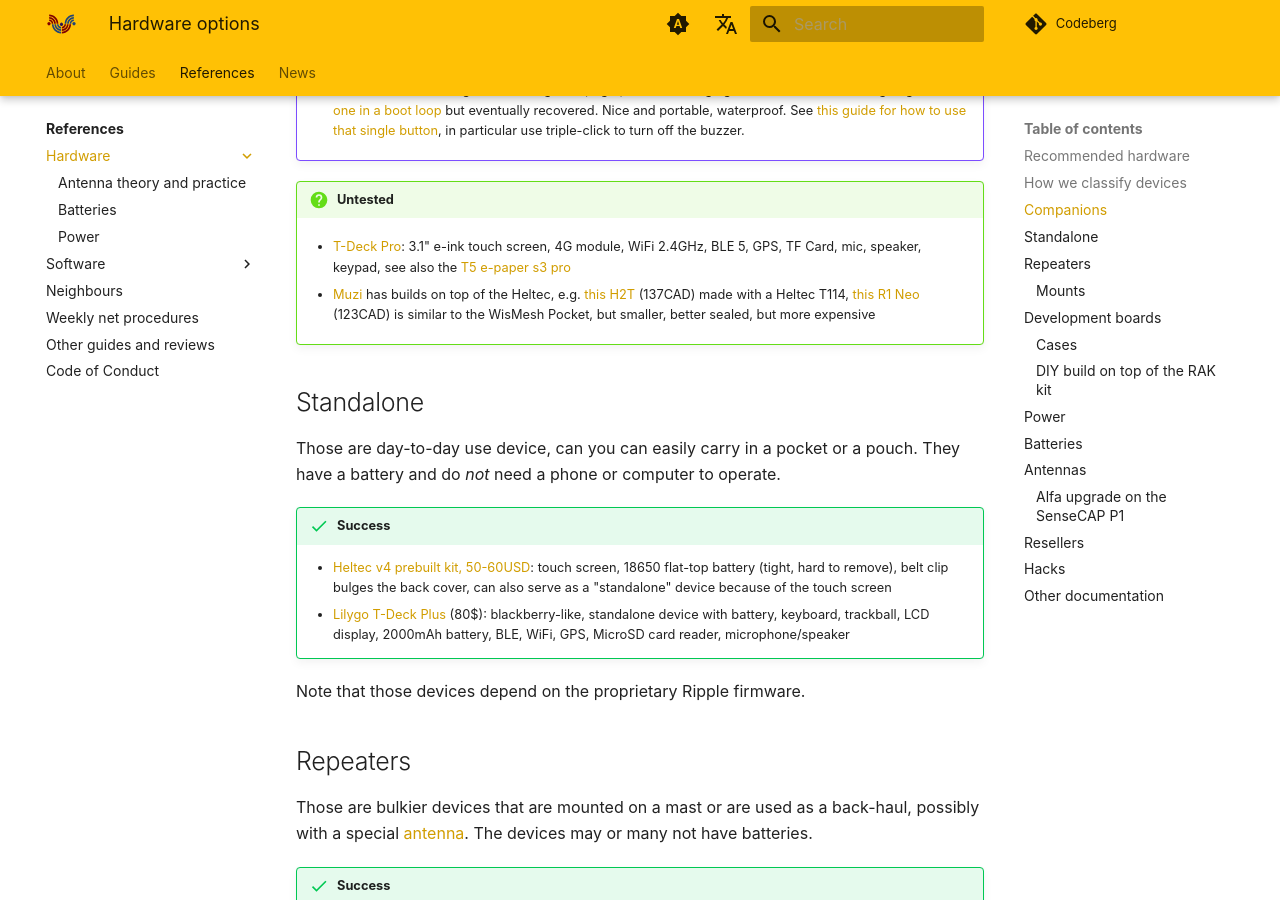
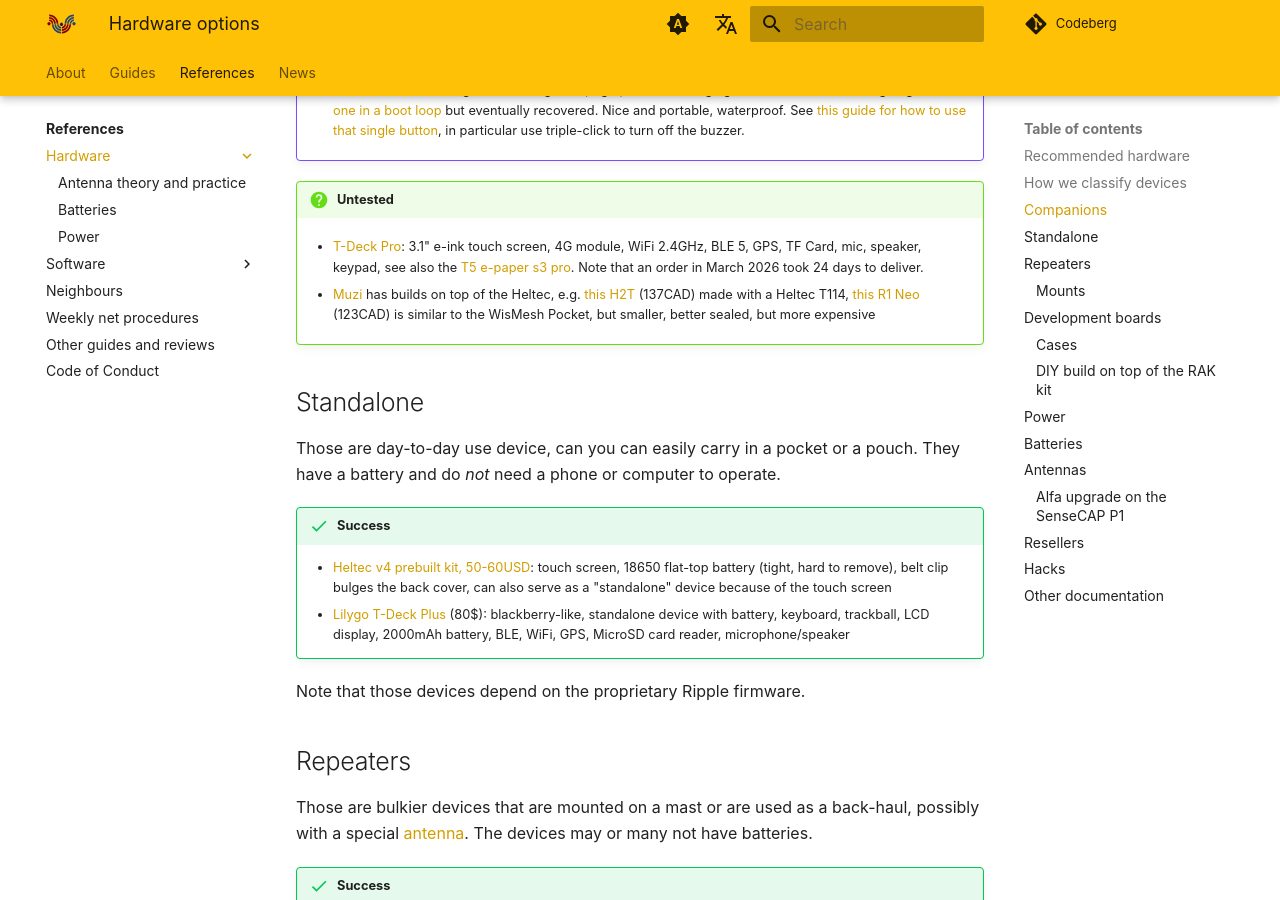
Before and after one commit to ReseauLibre/lora.reseaulibre.ca, an MkDocs documentation site: the page built from docs/references/hardware/index.md, in a window 1280 px wide and 900 px high, scrolled down 3671 px. Built offline with MkDocs 1.6.1 and Material for MkDocs 9.7.7, drawn with Linux system fonts in a browser that asks for light colours; plug-ins that fetch from the network failed and are left out; comment, search, counter and statistics services are not loaded.

Commit message:
note delivery delays

```diff
--- a/docs/references/hardware/index.md
+++ b/docs/references/hardware/index.md
@@ -180,7 +180,8 @@
 
     - [T-Deck Pro](https://lilygo.cc/products/t-deck-pro): 3.1" e-ink touch screen, 4G module, WiFi 2.4GHz,
       BLE 5, GPS, TF Card, mic, speaker, keypad, see also the [T5 e-paper
-      s3 pro](https://lilygo.cc/products/t5-e-paper-s3-pro)
+      s3 pro](https://lilygo.cc/products/t5-e-paper-s3-pro). Note that
+      an order in March 2026 took 24 days to deliver.
 
     - [Muzi](https://muzi.works/) has builds on top of the Heltec, e.g. [this H2T](https://muzi.works/products/h2t-complete-device-heltec-t114-with-gps-running-meshtastic)
       (137CAD) made with a Heltec T114, [this R1 Neo](https://muzi.works/products/r1-neo-complete-meshtastic-device) (123CAD) is
```
